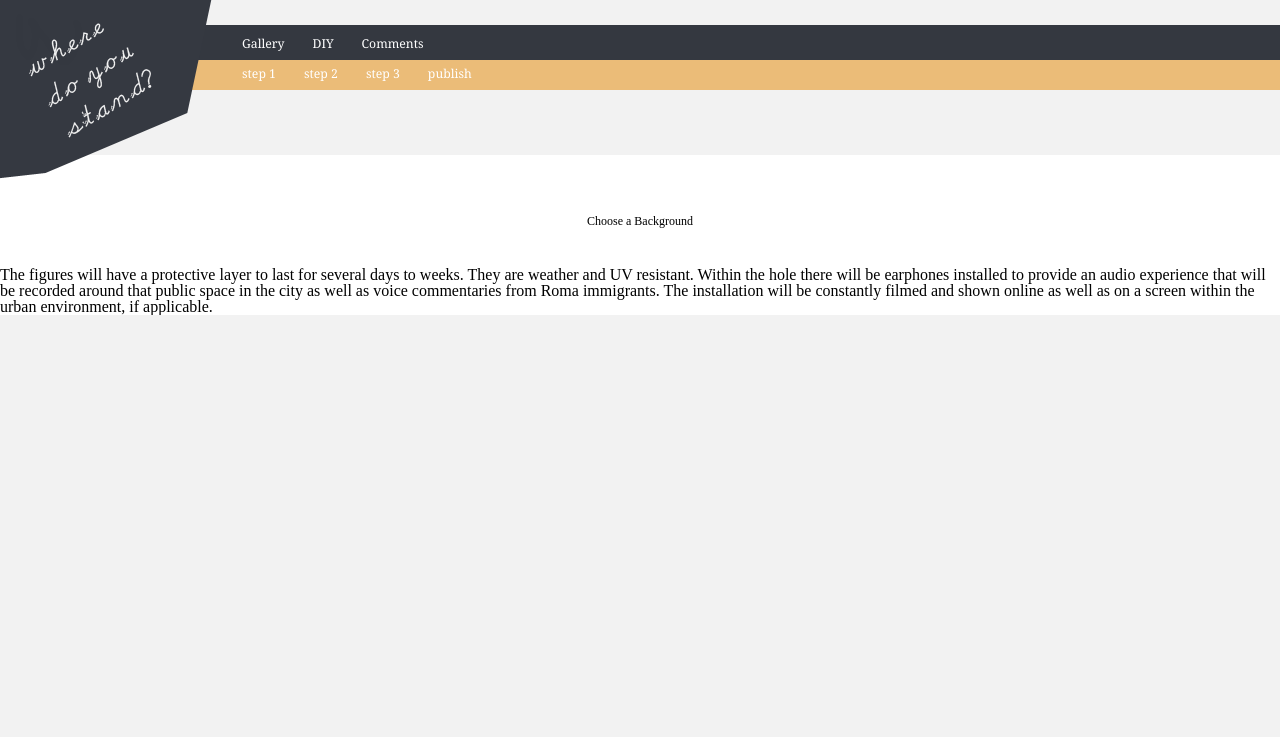
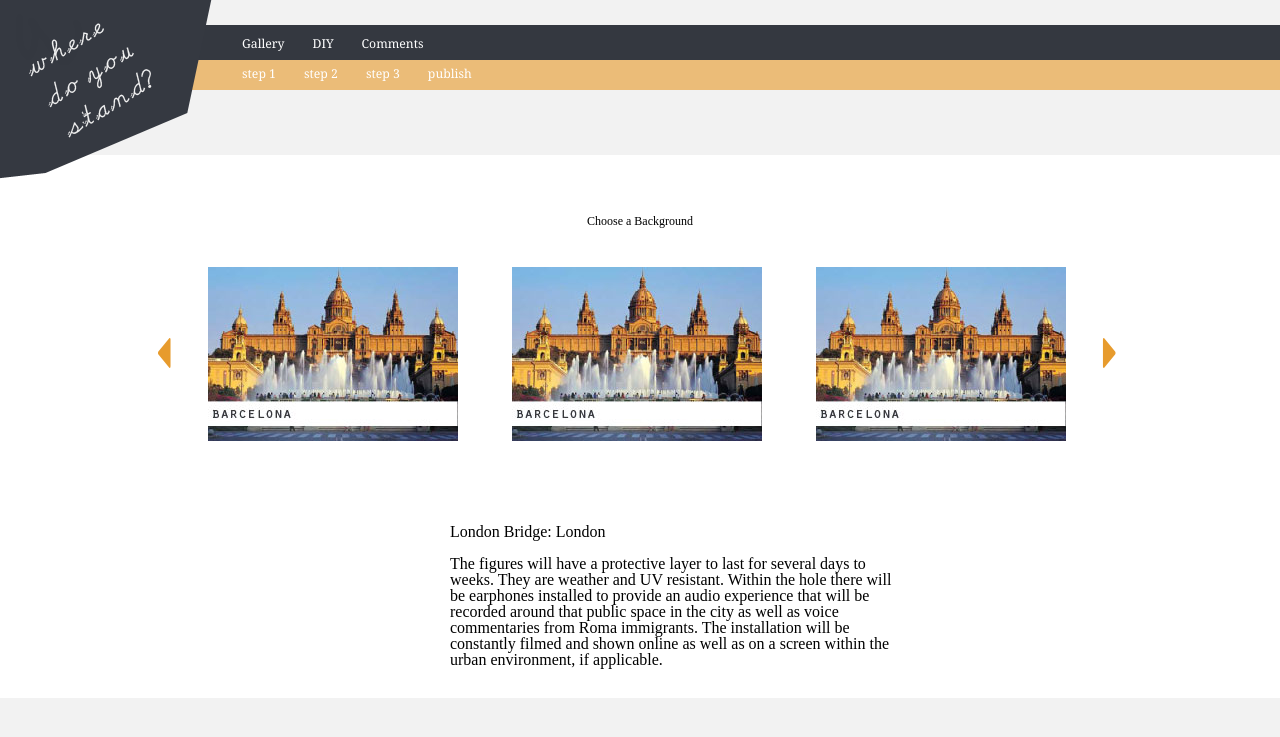
Before and after one commit to Kaklo2D/wdys, a Django app: template main/templates/step2.html in a window 1280 px wide. Shown: the top 737 px of the page. Run offline with Django 3.2, Linux system fonts and the light colour scheme; the template is opened without the code that fills it, so the values that code supplies are empty; parts of the project's set-up code (start-up, migrations or seed data) failed here and were passed over.

Commit message:
Final for today

```diff
--- a/main/static/css/stylesheet2.css
+++ b/main/static/css/stylesheet2.css
@@ -187,7 +187,107 @@ text-align: center;
 		padding-left: 60px;
 
 	}
+/*//////Step2//////////////////////////////////////////////////////////////////////*/
+#slideshow {
+	padding-left: 150px;
+}
+
+.slides {
+	display:inline;
+	padding-left: 25px;
+	padding-right: 25px;
+}
+
+#imgs {
+	float:left;
+}
+
+#arrowLeft {
+	float: left;
+	padding-top: 70px;
+}
+
+#arrowRight {
+	padding-top: 70px;
+}
+
+.clear {
+		clear: both;
+}
+
+
+#backgroundText {
+	padding-top: 80px;
+	padding-left: 300px;
+	width: 445px;
+	padding-bottom: 30px;
+
+}
+
+#TextTitle {
+
+	width: 250px;
+
+}
+
+/*//Step 3//////////////////////////////////////////////////////////////////////////*/
+#textImage {
+	padding-left:30%;
+	padding-bottom: 20px;
+}
+
+#yourText {
+	position: relative;
+	padding-left: 30%;
+	left: 30%;
+	margin-bottom: 30px;
+}
+
+
+
+
+/*///Publish/////////////////////////////////////////////////////////////////////////*/
+
+#publishImage {
+	padding-left: 30%;
+	padding-bottom: 20px;
+}
+
+#yourName {
+	margin-left: 30%;
+	width: 235px;
+	margin-bottom: 20px;
+	margin-right: 24px;
+}
+
+#yourTags {
+	width: 235px;
+
+}
+
+.share{
+	display: inline;
+}
+
+#Done {
+	font-family: Orator Std;
+	font-size: 11px;
+	text-align: center;
+	padding-bottom: 30px;
+
+}
+
+#shareBtns {
+		padding-left: 45%;
+}
+
+
 /*////////////////////////////////////////////////////////////////////////////*/
+
+
+
+
+
 
 #filterbtn {
 	position:absolute;
@@ -195,7 +295,7 @@ text-align: center;
 	top:100px;
 }
 
-#textarea {
+.textarea {
 	font-family: Orator Std;
 	font-size:11px;
 	}
--- a/main/templates/main.html
+++ b/main/templates/main.html
@@ -4,7 +4,7 @@
 <section id="content">
 	<form id="filterbtn">
 
-	<input id="textarea" name="inputtext" value="filter" onfocus="if(this.value==this.defaultValue)this.value='';" onblur="if(this.value=='')this.value=this.defaultValue;" />
+	<input class="textarea" name="inputtext" value="filter" onfocus="if(this.value==this.defaultValue)this.value='';" onblur="if(this.value=='')this.value=this.defaultValue;" />
 	</form>
 	<div id="gallery" >
 		 <ul>
--- a/main/templates/step2.html
+++ b/main/templates/step2.html
@@ -16,12 +16,28 @@
 		<div class="title">
 			Choose a Background
 		</div>
+		<div id="slideshow">
 
-		<ul id="slideshow">
+			<div class="clear"></div>
 
-		</ul>
+			<div id="arrowLeft"><img src="{{STATIC_URL}}img/arrowLeft.png"/> </div>
+
+			<ul id="imgs">
+					<li class="slides"><img src="{{STATIC_URL}}img/slideshowImage1.jpg"/></li>
+					<li class="slides"><img src="{{STATIC_URL}}img/slideshowImage1.jpg"/></li>
+					<li class="slides"><img src="{{STATIC_URL}}img/slideshowImage1.jpg"/></li>
+			</ul>
+
+
+			<div id="arrowRight"><img src="{{STATIC_URL}}img/arrowRight.png"/> </div>
+
+			<div class="clear" />
+
+		</div>
 
 		<div id="backgroundText">
+			<div id="TextTitle">London Bridge: London</div>
+			<br>
 			The figures will have a protective layer to last for several days to weeks.
 			They are weather and UV resistant. Within the hole there will be earphones
 			installed to provide an audio experience that will be recorded around that public
--- a/main/templates/step3.html
+++ b/main/templates/step3.html
@@ -18,11 +18,11 @@
 		</div>
 
 		<figure id="step3Image">
-
+			<img id="textImage" src="{{STATIC_URL}}img/ImageText.jpg" />
 		</figure>
 
 		<form>
-			<input id="textarea" name="inputtext" value="Add your text for the postcard here!" onfocus="if(this.value==this.defaultValue)this.value='';" onblur="if(this.value=='')this.value=this.defaultValue;">
+			<input id="yourText" class="textarea" name="inputtext" value="Add your text for the postcard here!" onfocus="if(this.value==this.defaultValue)this.value='';" onblur="if(this.value=='')this.value=this.defaultValue;">
 
 			</input>
 		</form>
```
Also changed, not shown: main/templates/publish.html (+11 -10 lines), main/static/img/ImageText.jpg (added), main/static/img/arrowLeft.png (added), main/static/img/arrowRight.png (added), main/static/img/slideshowImage1.jpg (added).
